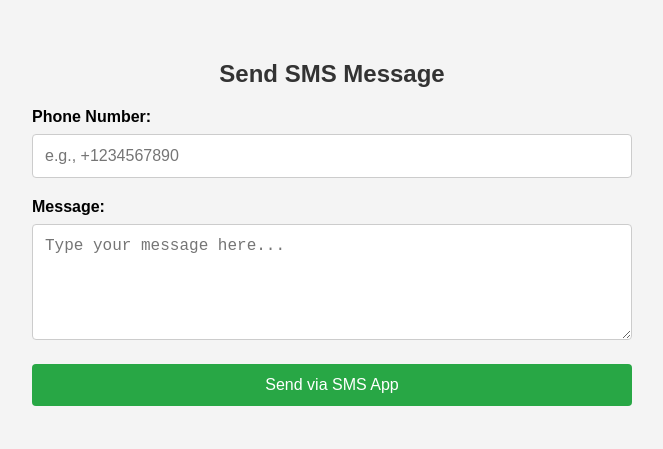
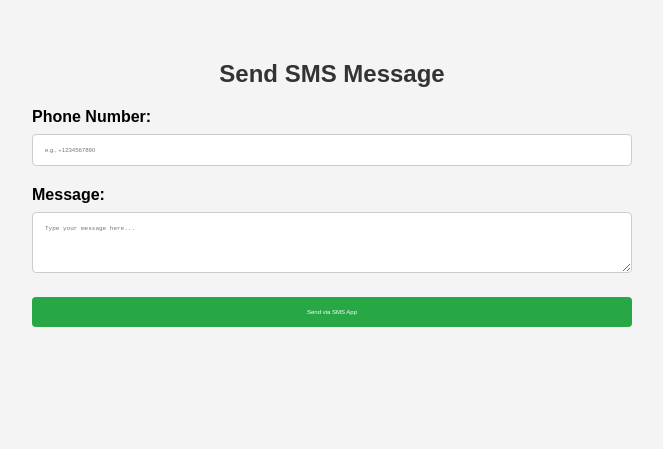
Before and after one commit to Sb0160/SMS-PAGE, a plain HTML site: page index.html in a window 1280 px wide. Shown: the whole page, without its empty margins (308-971 px from the left). Drawn offline with Linux system fonts and the light colour scheme.

Commit message:
Update index.html

```diff
--- a/index.html
+++ b/index.html
@@ -29,7 +29,7 @@
       box-sizing: border-box;
       border: 1px solid #ccc;
       border-radius: 4px;
-      font-size: 16px;
+      font-size: 6px;
     }
     button {
       margin-top: 20px;
@@ -38,7 +38,7 @@
       color: white;
       padding: 12px;
       border: none;
-      font-size: 16px;
+      font-size: 6px;
       border-radius: 4px;
       cursor: pointer;
     }
```
